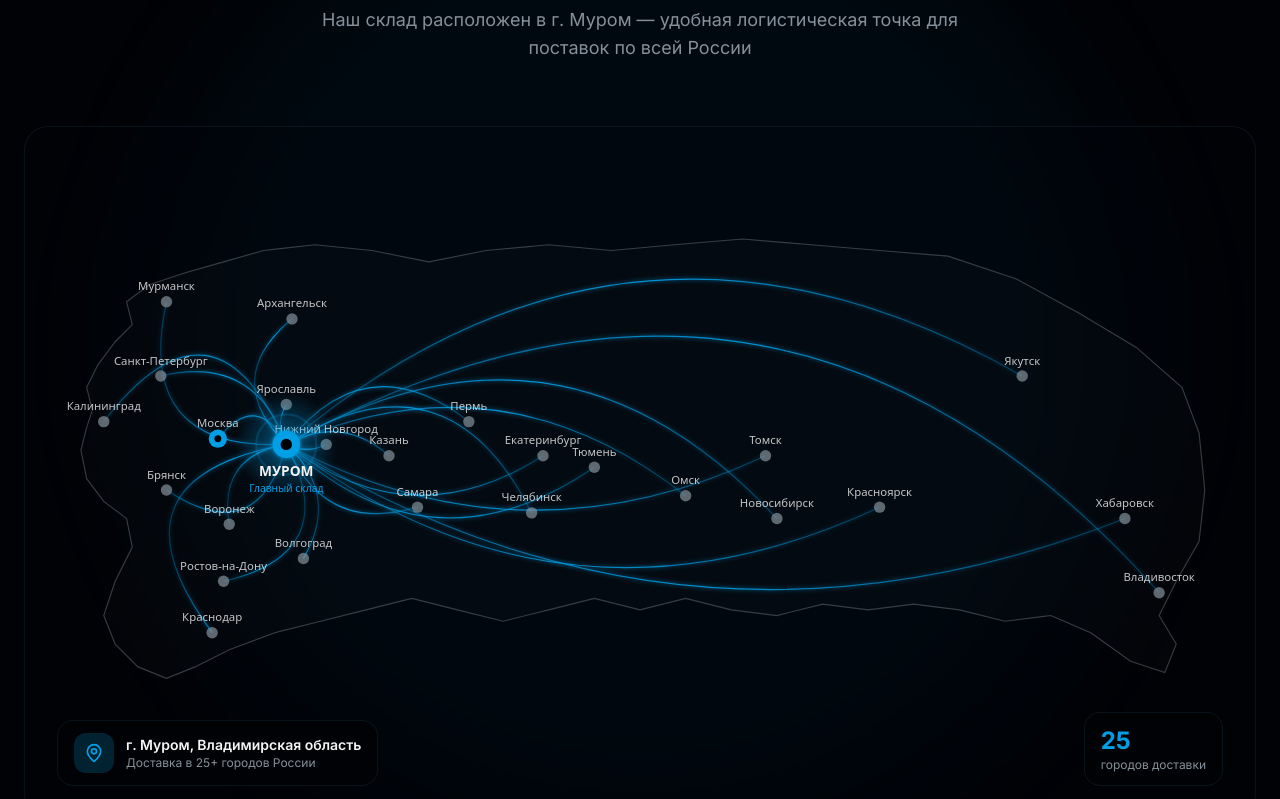
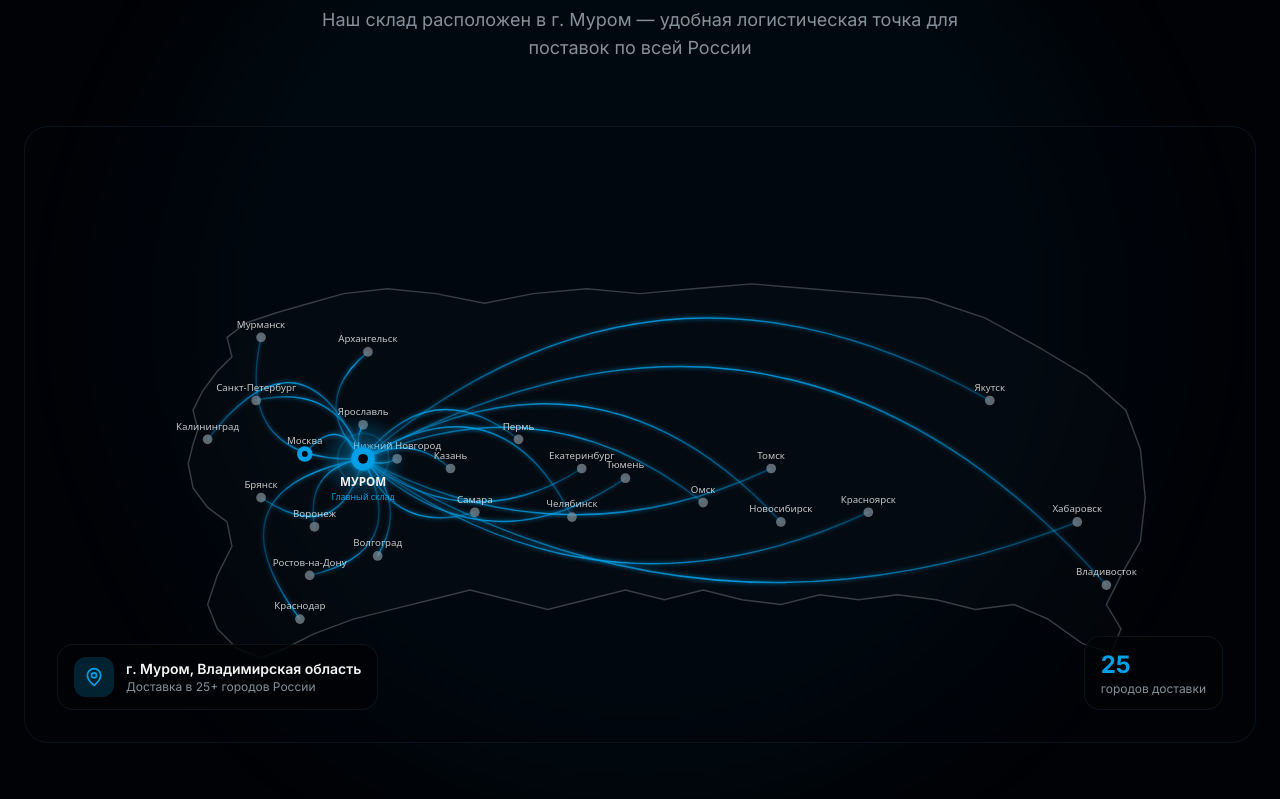
Before and after one commit to SecondNiceee/landing-order, a Next.js app: page / in a window 1280 px wide. Shown: the part 3040-3839 px from the top of the page. Built offline with nearby package versions, Linux system fonts and the light colour scheme.

Commit message:
Restored v4: Merge pull request #5 from SecondNiceee/russian-map-styling
Improve delivery map accuracy and visual clarity

```diff
--- a/components/geography-section.tsx
+++ b/components/geography-section.tsx
@@ -158,9 +158,9 @@ export function GeographySection() {
         <AnimatedSection delay={0.3}>
           <div className="relative rounded-3xl overflow-hidden border border-border/50 bg-card/30 backdrop-blur-sm">
             {/* SVG Map */}
-            <div className="relative aspect-[4/3] md:aspect-[16/9] p-2 md:p-4">
+            <div className="relative aspect-[16/9] md:aspect-[2/1] p-4 md:p-8">
               <svg
-                viewBox="100 100 1050 450"
+                viewBox="0 0 1200 550"
                 className="w-full h-full"
                 preserveAspectRatio="xMidYMid meet"
               >
@@ -198,7 +198,7 @@ export function GeographySection() {
                   fill="currentColor"
                   fillOpacity="0.05"
                   stroke="currentColor"
-                  strokeWidth="1"
+                  strokeWidth="1.5"
                   className="text-muted-foreground/40"
                 />
 
@@ -220,8 +220,8 @@ export function GeographySection() {
                       d={path}
                       fill="none"
                       stroke="url(#route-gradient)"
-                      strokeWidth="1"
-                      strokeDasharray="4 3"
+                      strokeWidth="1.5"
+                      strokeDasharray="6 4"
                       filter="url(#glow)"
                     />
                   )
```
